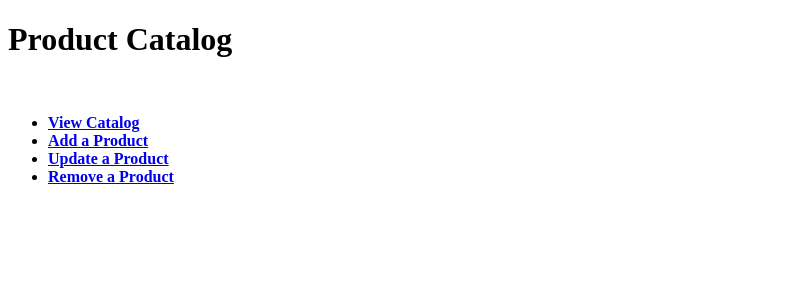
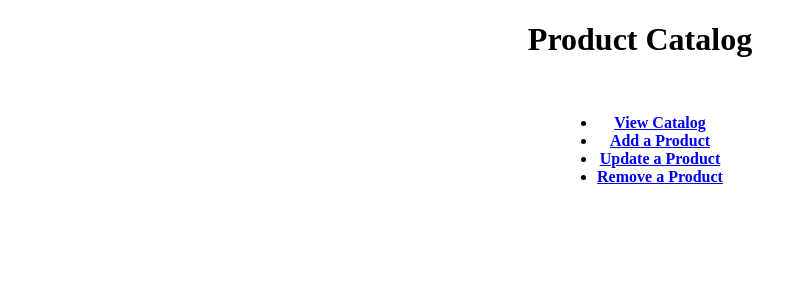
Before and after one commit to shreyaaithal/php-mysql-app-service-draft, a PHP site: page /index.php in a window 1280 px wide. Shown: the top 300 px of the page, without its empty margins (0-807 px from the left). Run offline with PHP 8.4, Linux system fonts and the light colour scheme.

Commit message:
Add center-align div

```diff
--- a/css/style.css
+++ b/css/style.css
@@ -1,3 +1,11 @@
+.center-align {
+	text-align: center;
+}
+
+ul {
+	display: inline-block;
+}
+
 label {
 	display: block;
 	margin: 5px 0;
--- a/delete.php
+++ b/delete.php
@@ -1,4 +1,6 @@
 <?php require "templates/header.php"; ?>
+
+<div class="center-align">
 
     <?php
 
@@ -63,4 +65,8 @@ if (isset($_POST['submit'])) {
             <td> <a href="index.php">Back to Home Page</a> </td>
         </tr>
     </table>
+
+
+</div>
+
 <?php require "templates/footer.php"; ?>
--- a/index.php
+++ b/index.php
@@ -1,10 +1,13 @@
 <?php include "templates/header.php"; ?>
 
+<div class="center-align">
 	<ul>
 		<li><a href="read.php"><strong>View Catalog</strong></a></li>
 		<li><a href="insert.php"><strong>Add a Product</strong></a></li>
 		<li><a href="update.php"><strong>Update a Product</strong></a></li>
 		<li><a href="delete.php"><strong>Remove a Product</strong></a></li>
 	</ul>
+</div>
+
 
 <?php include "templates/footer.php"; ?>
--- a/insert.php
+++ b/insert.php
@@ -1,4 +1,6 @@
 <?php require "templates/header.php"; ?>
+
+<div class="center-align">
 
     <?php
 
@@ -69,4 +71,6 @@ if (isset($_POST['submit'])) {
         </tr>
     </table>
 
+</div>
+
 <?php require "templates/footer.php"; ?>
--- a/read.php
+++ b/read.php
@@ -1,4 +1,6 @@
 <?php require "templates/header.php"; ?>
+
+<div class="center-align">
 
     <?php
 
@@ -40,6 +42,7 @@ mysqli_close($conn);
     ?>
 
     <br> <br> <br>
+
     <table>
         <tr>
             <td> <a href="insert.php">Add a Product</a> </td>
@@ -49,4 +52,6 @@ mysqli_close($conn);
         </tr>
     </table>
 
+</div>
+
 <?php require "templates/footer.php"; ?>
--- a/templates/header.php
+++ b/templates/header.php
@@ -9,5 +9,5 @@
 	<link rel="stylesheet" href="css/style.css">
 </head>
 <body>
-	<h1>Product Catalog</h1>
+	<h1 style="text-align:center">Product Catalog</h1>
 	<br>
--- a/update.php
+++ b/update.php
@@ -1,4 +1,6 @@
 <?php require "templates/header.php"; ?>
+
+<div class="center-align">
 
     <?php
 
@@ -65,4 +67,6 @@ if (isset($_POST['submit'])) {
         </tr>
     </table>
 
+</div>
+
 <?php require "templates/footer.php"; ?>
```
Lines whose indentation alone changed are shown as unchanged.
